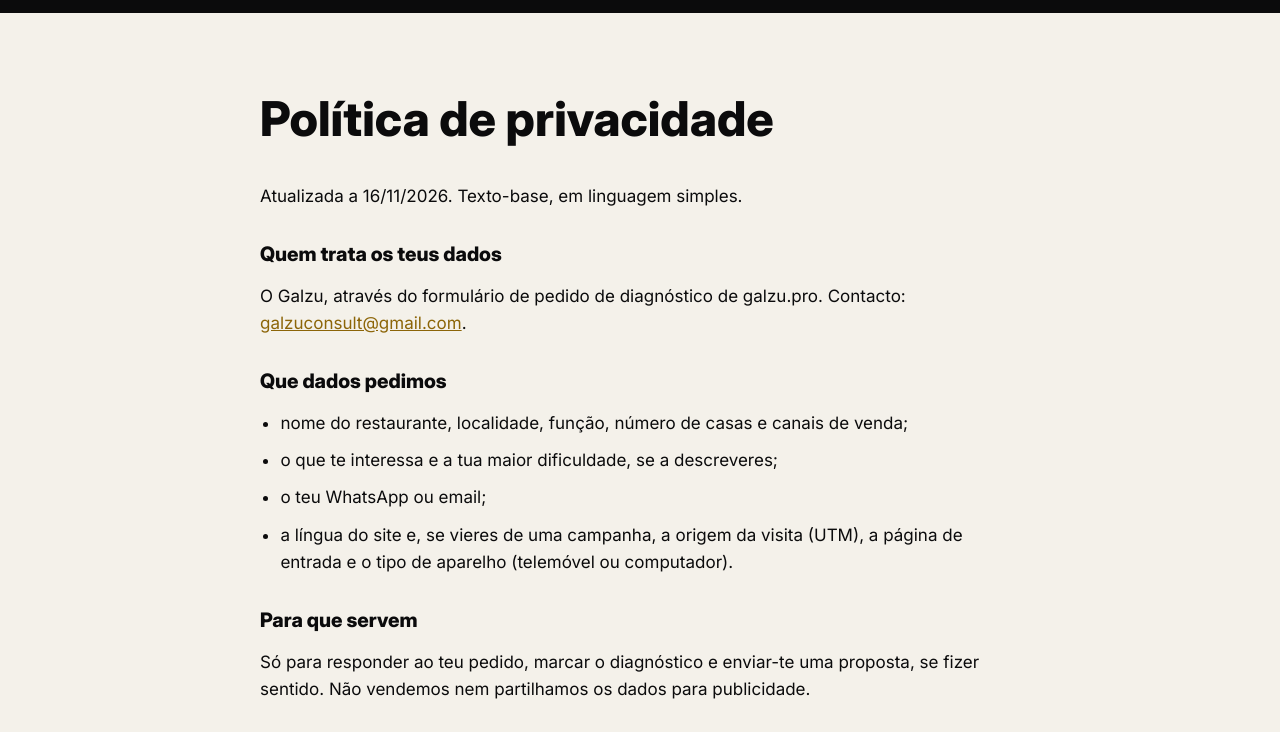
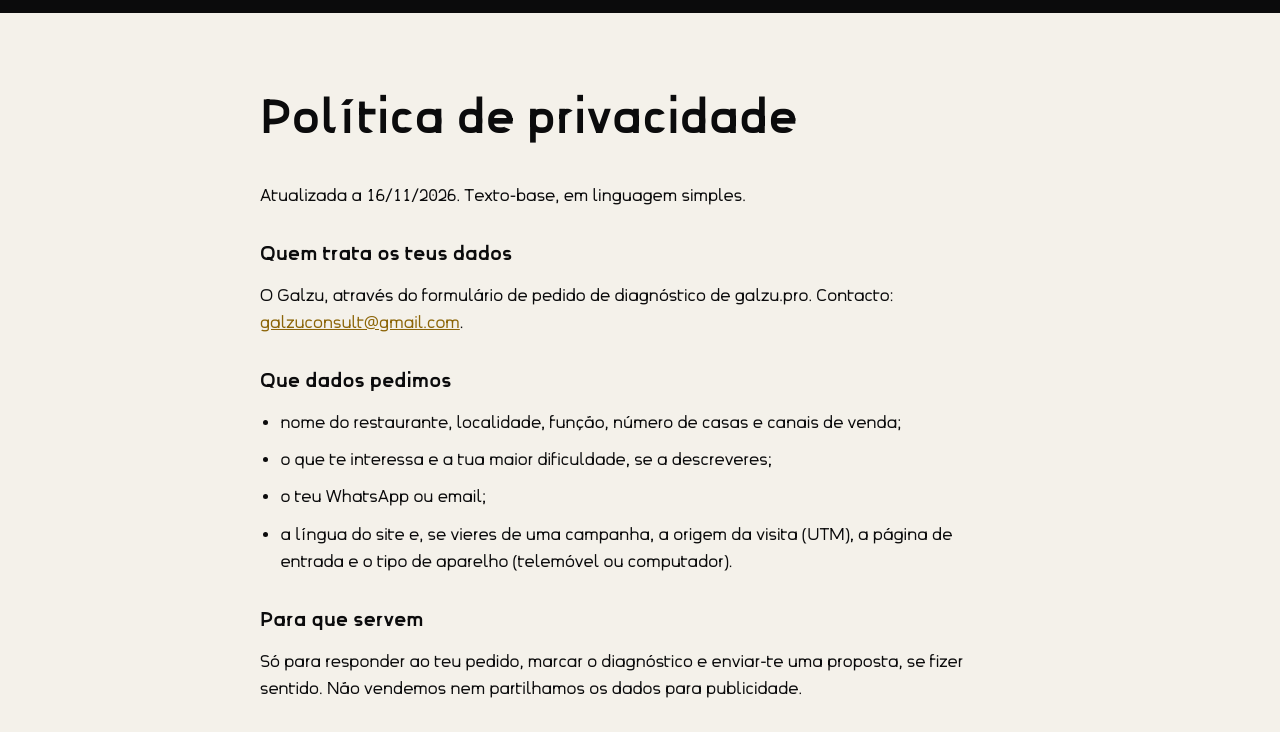
Before and after one commit to galzu369/galzu-infraestrutura-local-landing, a plain HTML site: page privacidade.html in a window 1280 px wide. Shown: the part 47-779 px from the top of the page. Drawn offline with Linux system fonts and the light colour scheme.

Commit message:
Privacidade: fonte propria Galzu r2 (Inter de reserva)

```diff
--- a/privacidade.html
+++ b/privacidade.html
@@ -7,9 +7,16 @@
 <meta name="robots" content="noindex">
 <link rel="icon" href="assets/galzu-favicon.svg" type="image/svg+xml">
 <style>
-@font-face { font-family: 'Inter Display'; font-weight: 800; src: url('assets/fonts/InterDisplay-ExtraBold.ttf'); }
-@font-face { font-family: 'Inter'; font-weight: 400; src: url('assets/fonts/Inter-Regular.ttf'); }
-@font-face { font-family: 'Inter'; font-weight: 500; src: url('assets/fonts/Inter-Medium.ttf'); }
+/* Fonte própria Galzu Proto 1A r2 (WOFF em assets/fonts). Inter fica de reserva para os glifos que a r2 não cobre. */
+@font-face { font-family: 'Inter Display'; font-weight: 800; font-display: swap; src: url('assets/fonts/GalzuProto1Ar2-Bold.woff') format('woff'); }
+@font-face { font-family: 'Inter Display'; font-weight: 700; font-display: swap; src: url('assets/fonts/GalzuProto1Ar2-Semibold.woff') format('woff'); }
+@font-face { font-family: 'Inter'; font-weight: 400; font-display: swap; src: url('assets/fonts/GalzuProto1Ar2-Regular.woff') format('woff'); }
+@font-face { font-family: 'Inter'; font-weight: 500; font-display: swap; src: url('assets/fonts/GalzuProto1Ar2-Medium.woff') format('woff'); }
+@font-face { font-family: 'Inter'; font-weight: 600; font-display: swap; src: url('assets/fonts/GalzuProto1Ar2-Semibold.woff') format('woff'); }
+@font-face { font-family: 'Inter'; font-weight: 700; font-display: swap; src: url('assets/fonts/GalzuProto1Ar2-Semibold.woff') format('woff'); }
+@font-face { font-family: 'InterReal'; font-weight: 400; src: url('assets/fonts/Inter-Regular.ttf'); }
+body { font-family: 'Inter', 'InterReal', system-ui, sans-serif; }
+h1 { letter-spacing: -.005em !important; }
 body { margin: 0; background: #F4F1EA; color: #0B0B0C; font: 400 17px/1.6 'Inter', system-ui, sans-serif; }
 header { background: #0B0B0C; padding: 16px 24px; } header img { height: 28px; display: block; }
 main { width: min(760px, calc(100% - 32px)); margin: 0 auto; padding: 48px 0 72px; }
```
